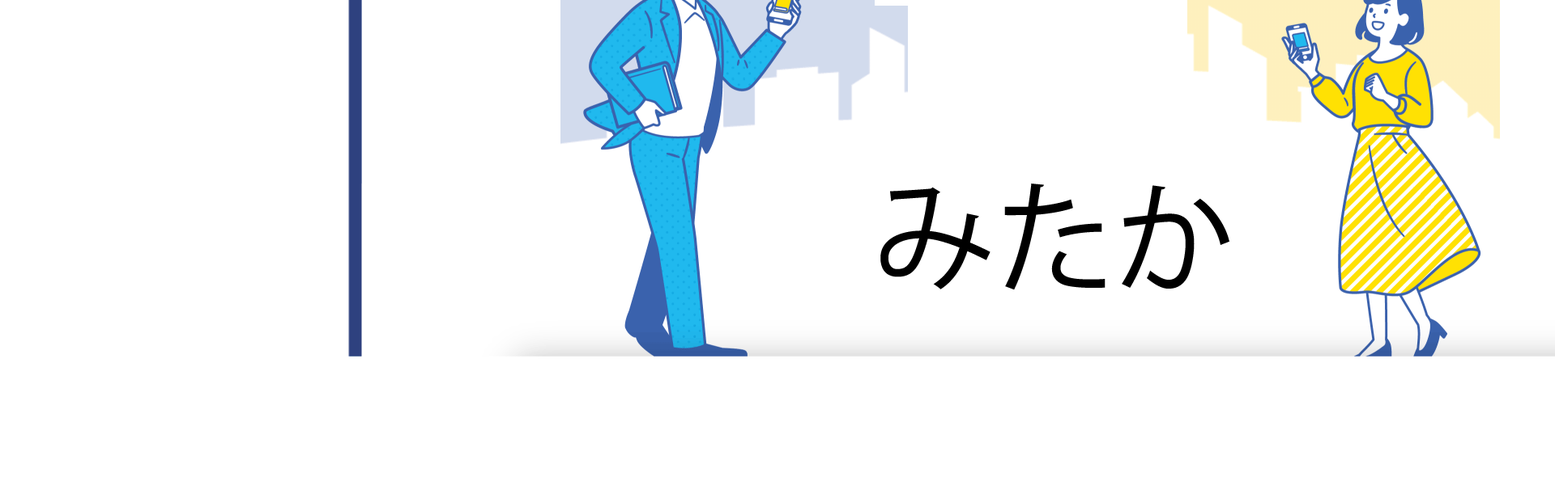
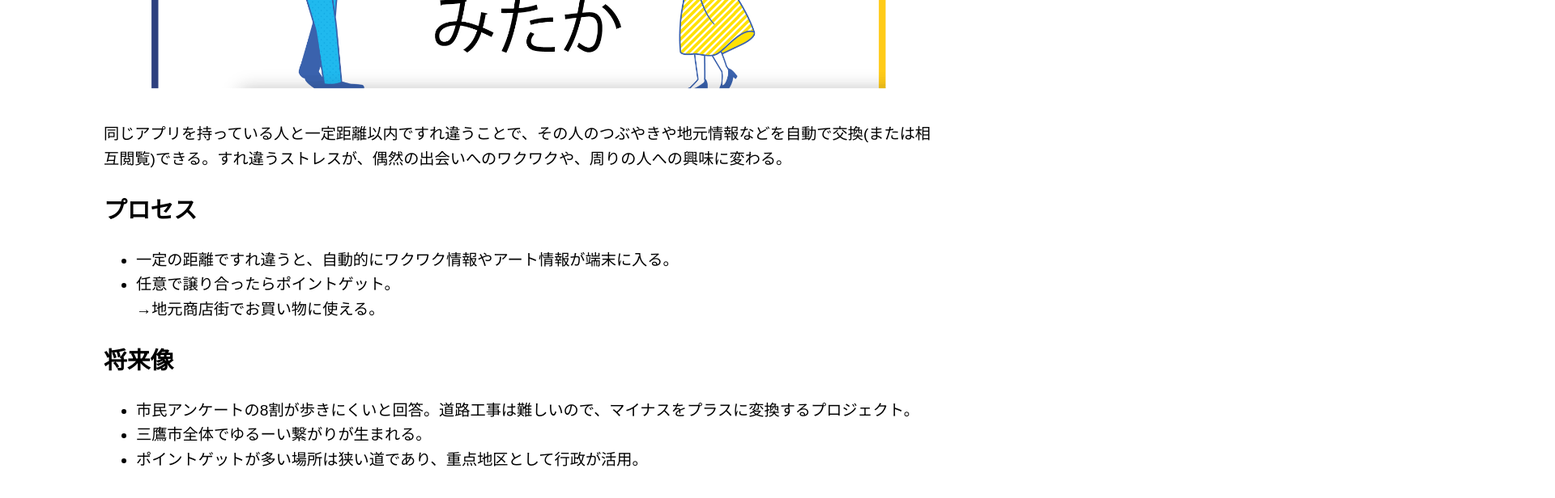
Before and after one commit to kensuke1234/my-first-static-web-app, a website: page src/index.html in a window 1280 px wide. Shown: the part 624-1240 px from the top of the page at 81% size, 1920 px wide, since content can reach past the window. Before the commit the page ends 1124 px from the top, so only its background shows below. Drawn offline with Linux system fonts and the light colour scheme.

Commit message:
Update index.html

```diff
--- a/src/index.html
+++ b/src/index.html
@@ -1,16 +1,57 @@
 <!DOCTYPE html>
-<html lang="en">
+<html lang="ja">
 
 <head>
   <meta charset="UTF-8">
   <meta name="viewport" content="width=device-width, initial-scale=1.0">
   <link rel="stylesheet" href="styles.css">
-  <title>Vanilla JavaScript App</title>
+  <title>すれ違いで偶然の交流を楽しむ</title>
+  <style>
+    body {
+      font-family: Arial, Helvetica, sans-serif;
+      background-color: #fff;
+      margin: 0;
+      padding: 0;
+    }
+    main {
+      margin: auto;
+      width: 80%;
+      padding: 20px;
+      text-align: center;
+    }
+    img {
+      max-width: 100%;
+      height: auto;
+    }
+    .content {
+      text-align: left;
+      font-size: 1.2em;
+      line-height: 1.6;
+    }
+    h1 {
+      font-size: 2.5em;
+    }
+  </style>
 </head>
 
 <body>
   <main>
+    <h1>「すれ違い」で偶然の交流を楽しむ</h1>
     <img src="musabi.gif" alt="Musabi Image">
+    <div class="content">
+      <p>同じアプリを持っている人と一定距離以内ですれ違うことで、その人のつぶやきや地元情報などを自動で交換(または相互閲覧)できる。すれ違うストレスが、偶然の出会いへのワクワクや、周りの人への興味に変わる。</p>
+      <h2>プロセス</h2>
+      <ul>
+        <li>一定の距離ですれ違うと、自動的にワクワク情報やアート情報が端末に入る。</li>
+        <li>任意で譲り合ったらポイントゲット。<br>→地元商店街でお買い物に使える。</li>
+      </ul>
+      <h2>将来像</h2>
+      <ul>
+        <li>市民アンケートの8割が歩きにくいと回答。道路工事は難しいので、マイナスをプラスに変換するプロジェクト。</li>
+        <li>三鷹市全体でゆるーい繋がりが生まれる。</li>
+        <li>ポイントゲットが多い場所は狭い道であり、重点地区として行政が活用。</li>
+      </ul>
+    </div>
   </main>
 </body>
 
```
